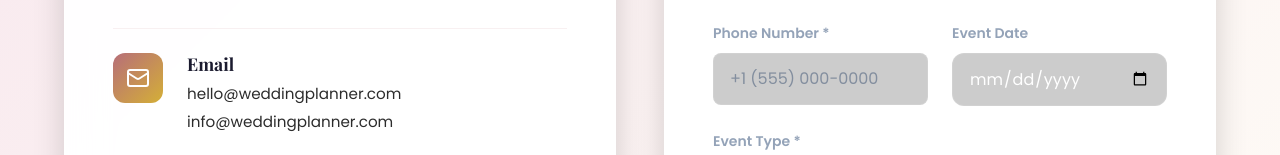
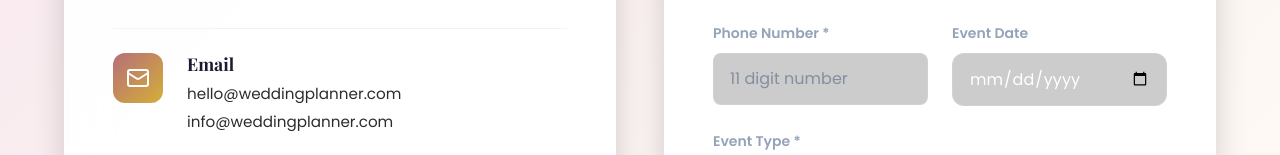
Before and after one commit to sunairahmed99/Event_planning_frontend, a React (Vite) app: page / in a window 1280 px wide. Both pictures are taken after a click on the button "Book Consultation". Shown: the part 737-892 px from the top of the page. Built offline with nearby package versions, Linux system fonts and the light colour scheme; no server answers.

Commit message:
Your commit message

```diff
--- a/src/Components/Auth/AuthForm.jsx
+++ b/src/Components/Auth/AuthForm.jsx
@@ -118,7 +118,7 @@ const AuthForm = () => {
 
                     if (registerUser.fulfilled.match(resultAction)) {
                         setFormState('verify');
-                        resetForm();
+                        setFormData(prev => ({ ...prev, password: '', confirmPassword: '', phone: '', otp: '' }));
                     }
                     return;
                 }
@@ -301,7 +301,7 @@ const AuthForm = () => {
                                     name="phone"
                                     value={formData.phone}
                                     onChange={handleChange}
-                                    placeholder="+1 234 567 8900"
+                                    placeholder="11 digit number"
                                 />
                                 {errors.phone && <span className="error">{errors.phone}</span>}
                             </div>
--- a/src/Pages/Contact.jsx
+++ b/src/Pages/Contact.jsx
@@ -93,7 +93,7 @@ const Contact = () => {
                     transition={{ duration: 0.8 }}
                 >
                     <h1>Get In <span className="gradient-text">Touch</span></h1>
-                    <p>Let's start planning your dream event together</p>
+                    <p style={{ color: 'black' }}>Let's start planning your dream event together</p>
                 </motion.div>
             </section>
 
@@ -232,7 +232,7 @@ const Contact = () => {
                                         type="tel"
                                         id="phone"
                                         name="phone"
-                                        placeholder="+1 (555) 000-0000"
+                                        placeholder="11 digit number"
                                         value={formData.phone}
                                         onChange={handleFormChange}
                                         required
--- a/src/Pages/Home.jsx
+++ b/src/Pages/Home.jsx
@@ -228,7 +228,7 @@ const Home = () => {
             style={{ fontSize: 'clamp(2.5rem, 8vw, 4.5rem)', marginBottom: '1.5rem', fontWeight: 800, lineHeight: 1.1 }}
           >
             Crafting <span className="gradient-text">Pure Magic</span> <br />
-            <span style={{ fontSize: '0.5em', fontWeight: 500, display: 'block', marginTop: '1rem', letterSpacing: '4px', textTransform: 'uppercase' }}>For Your Dream Moments</span>
+            <span style={{ fontSize: '0.5em', fontWeight: 500, display: 'block', marginTop: '1rem', letterSpacing: '4px', textTransform: 'uppercase', color: 'white' }}>For Your Dream Moments</span>
           </motion.h2>
           <motion.div
             className="hero-buttons"
```
